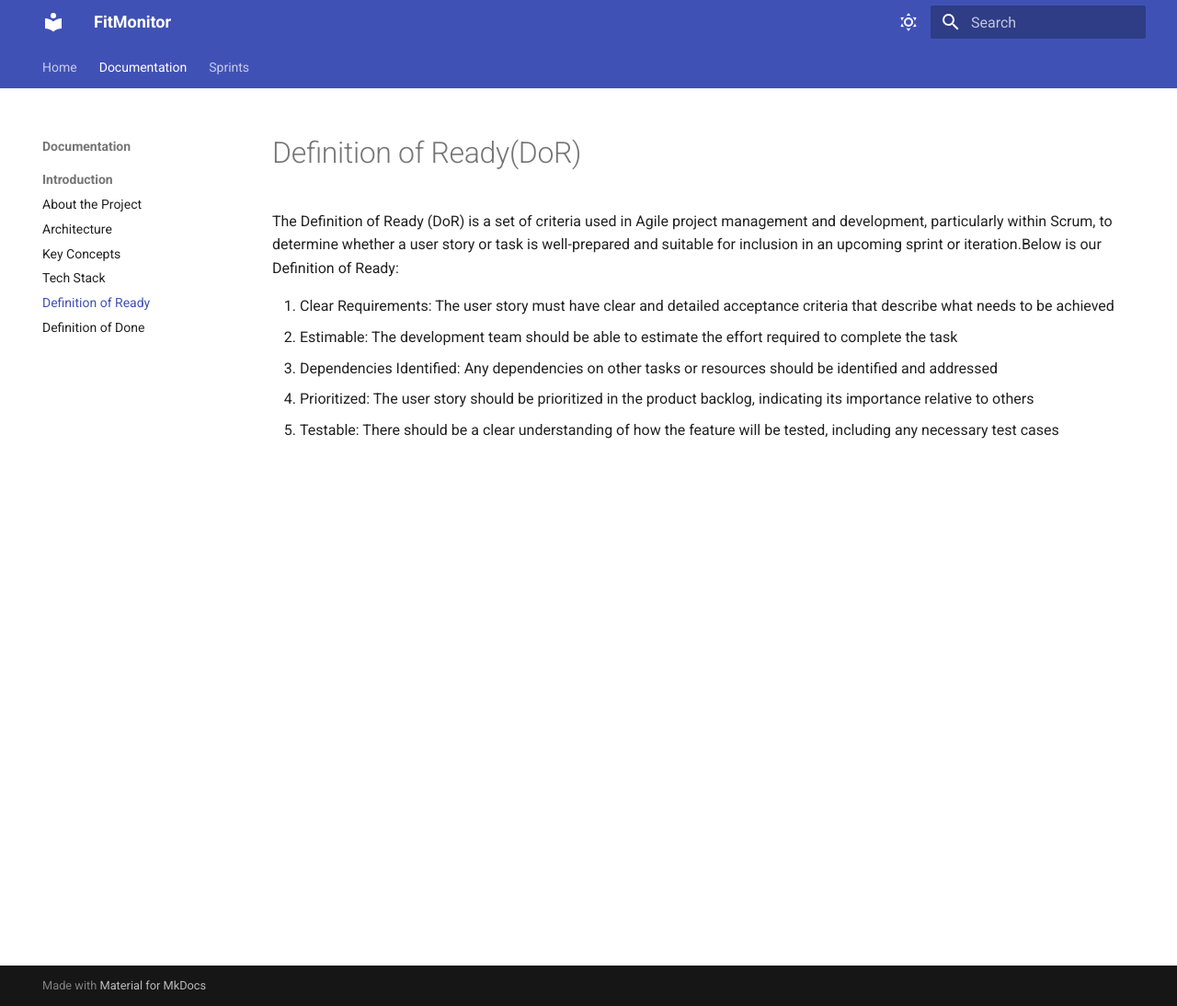
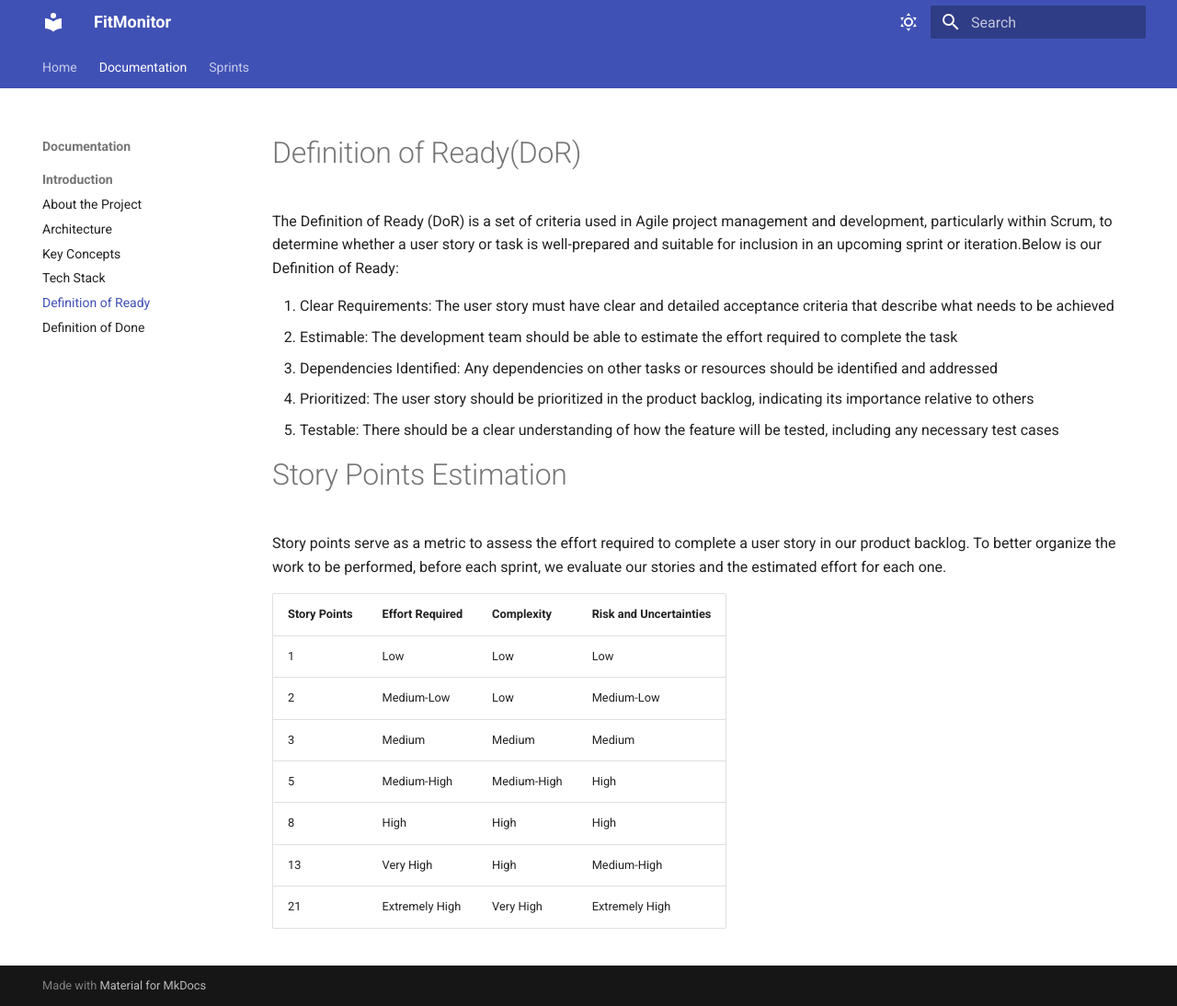
Before and after one commit to FitMonitor/Documentation, an MkDocs documentation site: the page built from docs/documentation/dor.md, in a window 1280 px wide and 1094 px high. Shown: the whole window at 92% size. Built offline with MkDocs 1.6.1 and Material for MkDocs 9.7.7, drawn with Linux system fonts in a browser that asks for light colours.

Commit message:
Story Points Table

```diff
--- a/docs/documentation/dor.md
+++ b/docs/documentation/dor.md
@@ -7,3 +7,17 @@ The Definition of Ready (DoR) is a set of criteria used in Agile project managem
 3. Dependencies Identified: Any dependencies on other tasks or resources should be identified and addressed
 4. Prioritized: The user story should be prioritized in the product backlog, indicating its importance relative to others
 5. Testable: There should be a clear understanding of how the feature will be tested, including any necessary test cases
+
+# Story Points Estimation
+
+Story points serve as a metric to assess the effort required to complete a user story in our product backlog. To better organize the work to be performed, before each sprint, we evaluate our stories and the estimated effort for each one.
+
+| Story Points | Effort Required     | Complexity      | Risk and Uncertainties |
+|--------------|---------------------|------------------|------------------------|
+| 1            | Low                 | Low              | Low                    |
+| 2            | Medium-Low          | Low              | Medium-Low             |
+| 3            | Medium              | Medium           | Medium                 |
+| 5            | Medium-High         | Medium-High      | High                   |
+| 8            | High                | High             | High                   |
+| 13           | Very High           | High             | Medium-High            |
+| 21           | Extremely High      | Very High        | Extremely High         |
```
